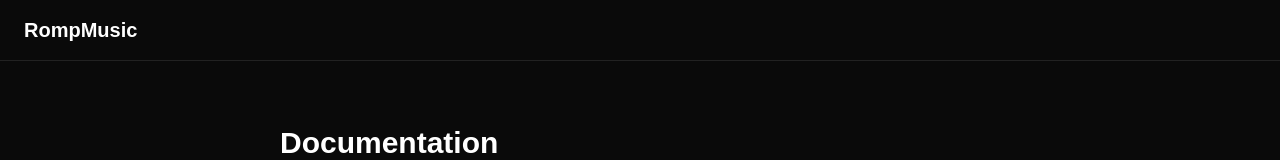
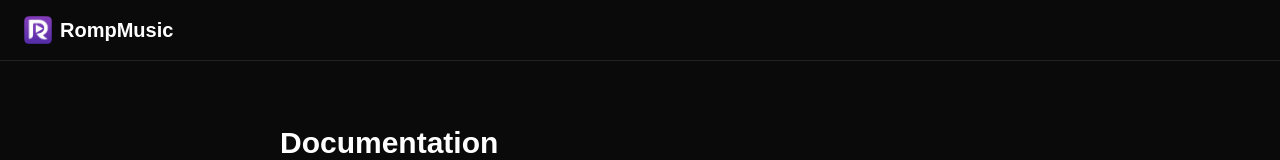
Before and after one commit to 151henry151/rompmusic-website, a Next.js app: page /docs in a window 1280 px wide. Shown: the top 160 px of the page. Built offline with nearby package versions, Linux system fonts and the light colour scheme.

Commit message:
Docs: add logo to header

```diff
--- a/src/app/docs/page.tsx
+++ b/src/app/docs/page.tsx
@@ -4,12 +4,14 @@
  */
 
 import Link from "next/link";
+import Image from "next/image";
 
 export default function DocsPage() {
   return (
     <div className="min-h-screen bg-[#0a0a0a] text-white">
       <header className="border-b border-[#222] px-6 py-4">
-        <Link href="/" className="text-xl font-semibold">
+        <Link href="/" className="flex items-center gap-2 text-xl font-semibold hover:text-[#4a9eff] transition">
+          <Image src="/logo.png" alt="" width={28} height={28} />
           RompMusic
         </Link>
       </header>
```
